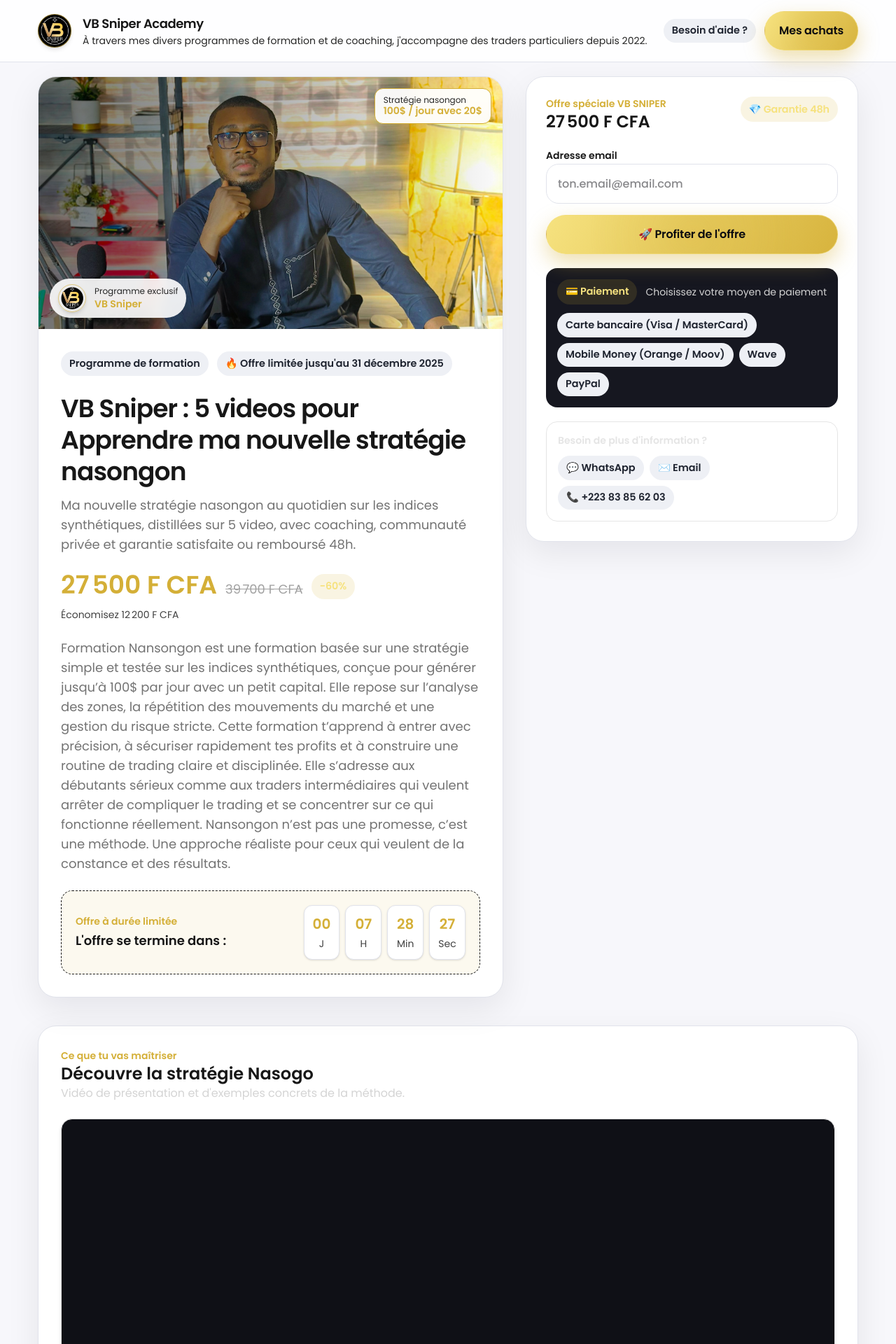
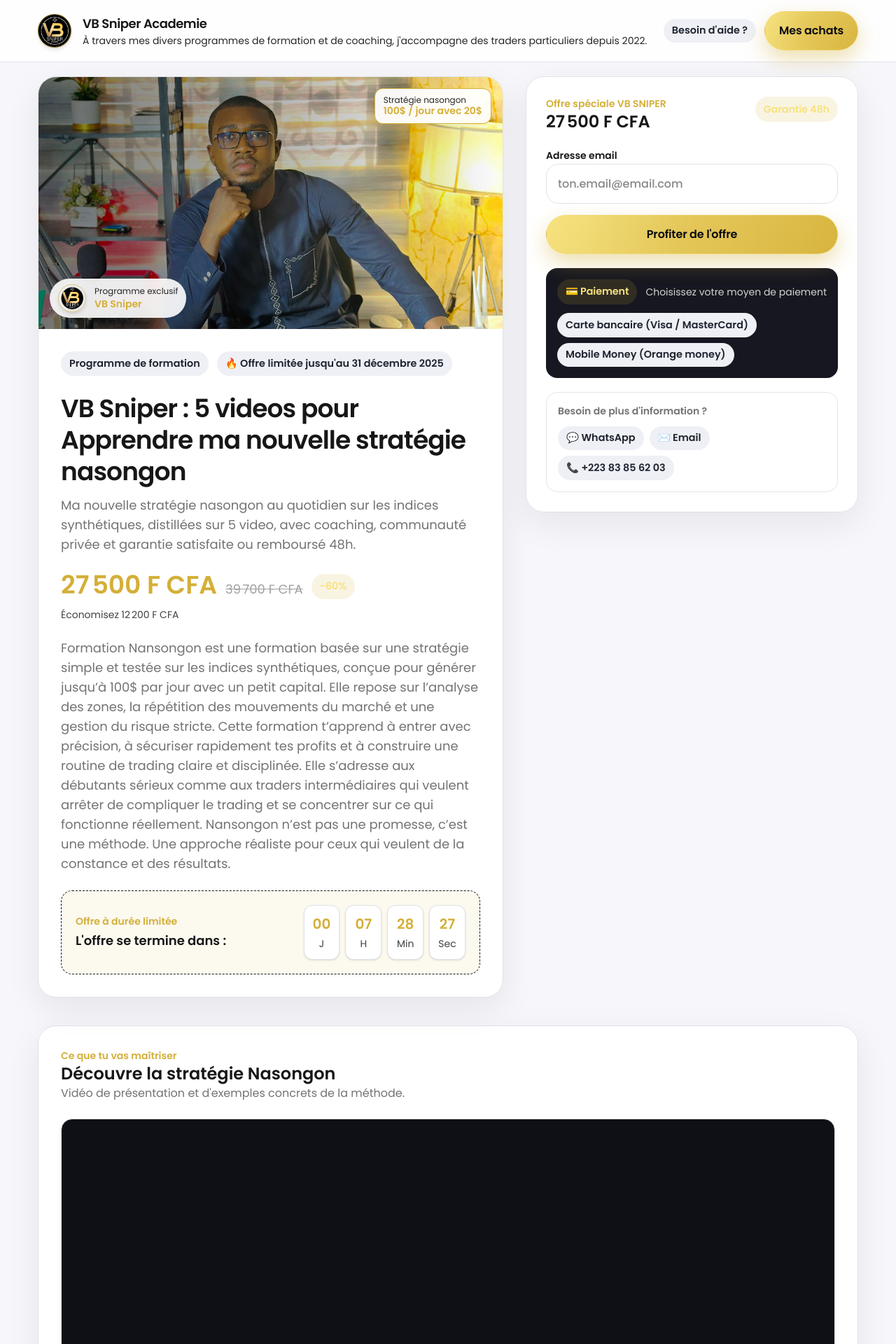
Before and after one commit to Sylla431/strategie_nasogo, a Next.js app: page / in a window 1280 px wide. Shown: the top 1920 px of the page at 70% size. Built offline with nearby package versions, Linux system fonts and the light colour scheme.

Commit message:
Update store name to "VB Sniper Academie", adjust button text and payment method labels for clarity, and enhance text color for better readability on the homepage.

```diff
--- a/src/app/page.tsx
+++ b/src/app/page.tsx
@@ -14,7 +14,7 @@
 };
 
 const store = {
-  name: "VB Sniper Academy",
+  name: "VB Sniper Academie",
   description:
     "À travers mes divers programmes de formation et de coaching, j'accompagne des traders particuliers depuis 2022.",
   url: "#",
@@ -351,7 +351,7 @@
                   Paiement simulé pour cette démo • accès immédiat
                 </p> */}
               </div>
-              <div className="badge-soft">💎 Garantie 48h</div>
+              <div className="badge-soft">Garantie 48h</div>
             </div>
 
             <form className="space-y-4" onSubmit={handleSubmit}>
@@ -382,7 +382,7 @@
               </div> */}
 
               <button type="submit" className="button-primary w-full cta-pulse">
-                🚀 {product.customCtaText}
+              {product.customCtaText}
               </button>
               {/* <p className="text-xs text-neutral-300">
                 Cette interface reproduit la page réelle : aucune transaction
@@ -406,9 +406,9 @@
               <div className="flex flex-wrap gap-2">
                 {[
                   "Carte bancaire (Visa / MasterCard)",
-                  "Mobile Money (Orange / Moov)",
-                  "Wave",
-                  "PayPal",
+                  "Mobile Money (Orange money)",
+                  // "Wave",
+                  // "PayPal",
                 ].map((method) => (
                   <button
                     key={method}
@@ -423,7 +423,7 @@
             </div>
 
             <div className="rounded-2xl border border-neutral-200 p-4 space-y-3">
-              <p className="text-sm font-semibold text-neutral-200">
+              <p className="text-sm font-semibold text-neutral-500">
                 Besoin de plus d&apos;information ?
               </p>
               <div className="flex flex-wrap gap-2">
@@ -443,8 +443,8 @@
           <div className="flex flex-wrap items-center justify-between gap-3">
             <div>
               <p className="text-sm font-semibold text-brand">Ce que tu vas maîtriser</p>
-              <h2 className="text-2xl font-semibold">Découvre la stratégie Nasogo</h2>
-              <p className="text-neutral-300">
+              <h2 className="text-2xl font-semibold">Découvre la stratégie Nasongon</h2>
+              <p className="text-neutral-500">
                 Vidéo de présentation et d&apos;exemples concrets de la méthode.
               </p>
             </div>
@@ -488,7 +488,7 @@
             <div>
               <p className="text-sm font-semibold text-brand">Résultats en direct</p>
               <h2 className="text-2xl font-semibold p-3">Trades pris sur MT5 mobile</h2>
-              <p className="text-neutral-300">
+              <p className="text-neutral-500">
                 Témoignages visuels issus de MT5 mobile partagé par les élèves.
               </p>
             </div>
```
